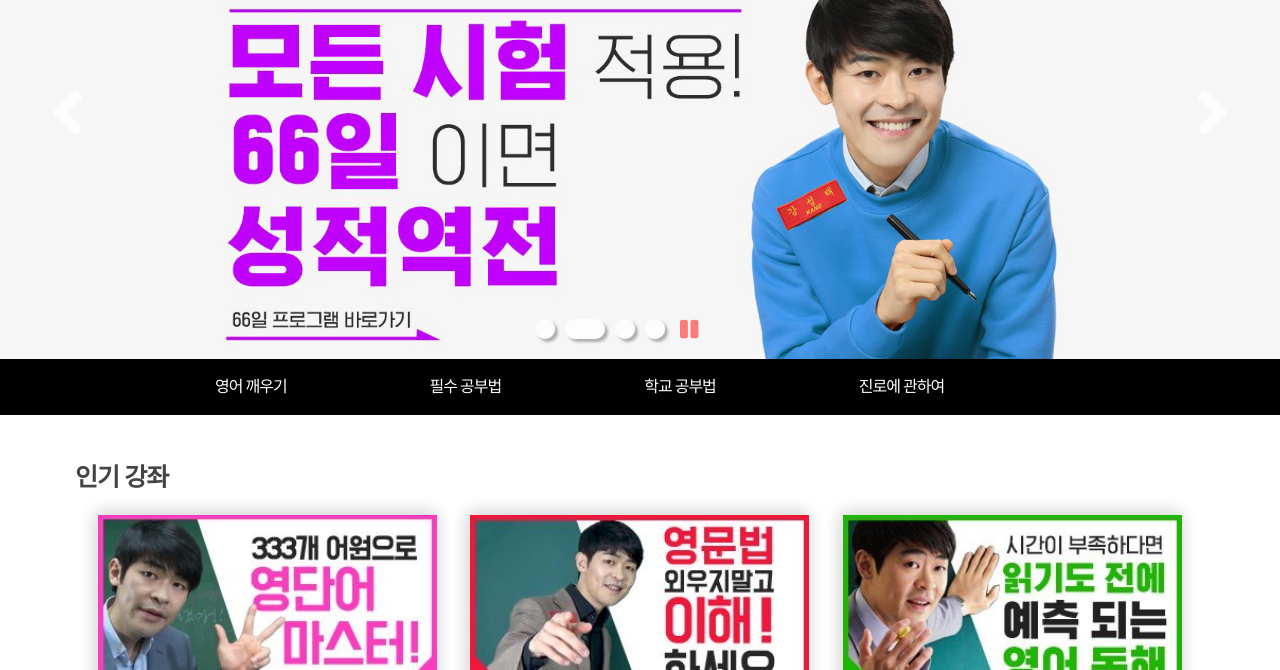
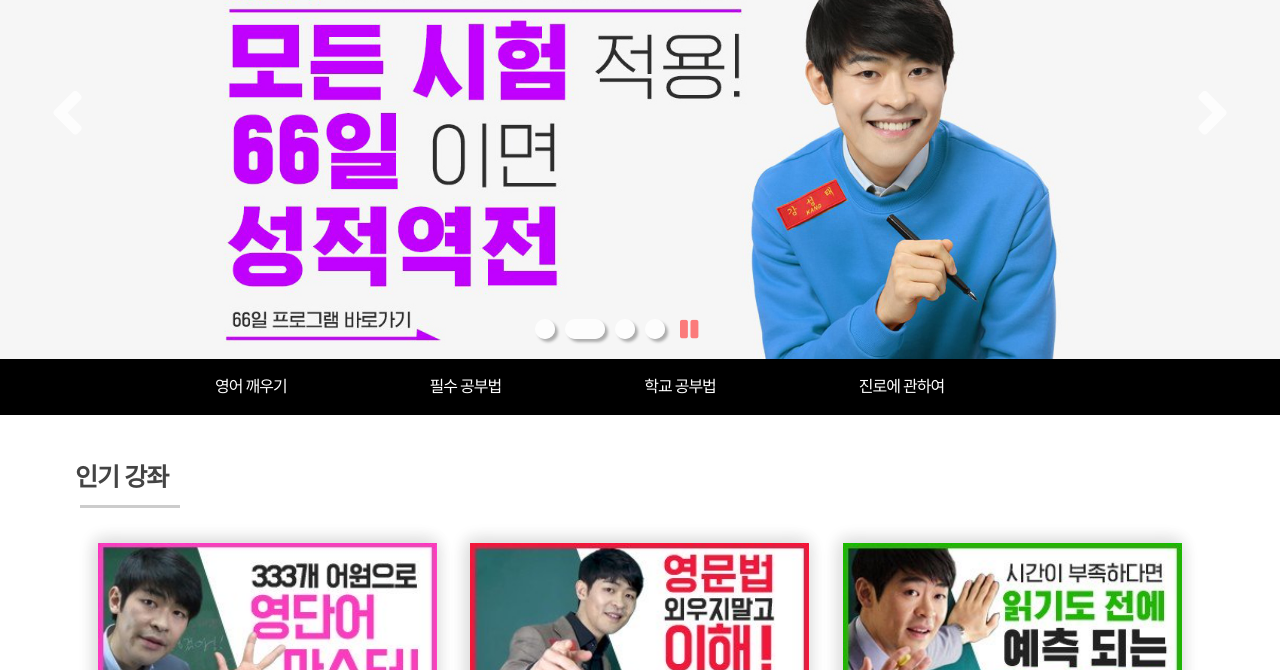
Before and after one commit to yue-lim/portfolio, a plain HTML site: page index.html in a window 1280 px wide. Shown: the part 130-800 px from the top of the page. Drawn offline with Linux system fonts and the light colour scheme.

Commit message:
menu+highlight style

```diff
--- a/css/common.css
+++ b/css/common.css
@@ -390,12 +390,26 @@ body {
 }
 
 .inner_column h3 {
-  margin-bottom: 25px;
   font-size: 25px;
   font-weight: bold;
   letter-spacing: -1px;
+  margin-bottom: 35px;
 }
 
+.inner_column h3 span {
+  display: block;
+  background: #ccc;
+  width: 100px;
+  height: 3px;
+  margin-top: 15px;
+  margin-left: 5px;
+}
+
+.inner_column:nth-child(5) h3 span {
+  width: 150px;
+}
+
+/*인기강좌 시작*/
 .pop_list li{
   float: left;
   width: 30%;
--- a/index.html
+++ b/index.html
@@ -160,7 +160,9 @@
                     </div>
             </div>
             <div class="inner_column col1 row">
-                    <h3>인기 강좌</h3>
+                    <h3>인기 강좌<br>
+                        <span></span>
+                    </h3>
                     <div class="pop_list_box">
                         <ul class="pop_list cf">
                             <li>
@@ -229,7 +231,9 @@
                     </div>
             </div>
             <div class="inner_column col3 row">
-                    <h3>강의 미리보기</h3>
+                    <h3>강의 미리보기<br>
+                        <span></span>
+                    </h3>
                     <div class="priv">
                         <div class="priviewBox">
                             <div class="priview"><a href="#none"><img src="img/main_course_01.jpg" alt=""></a></div>
```
